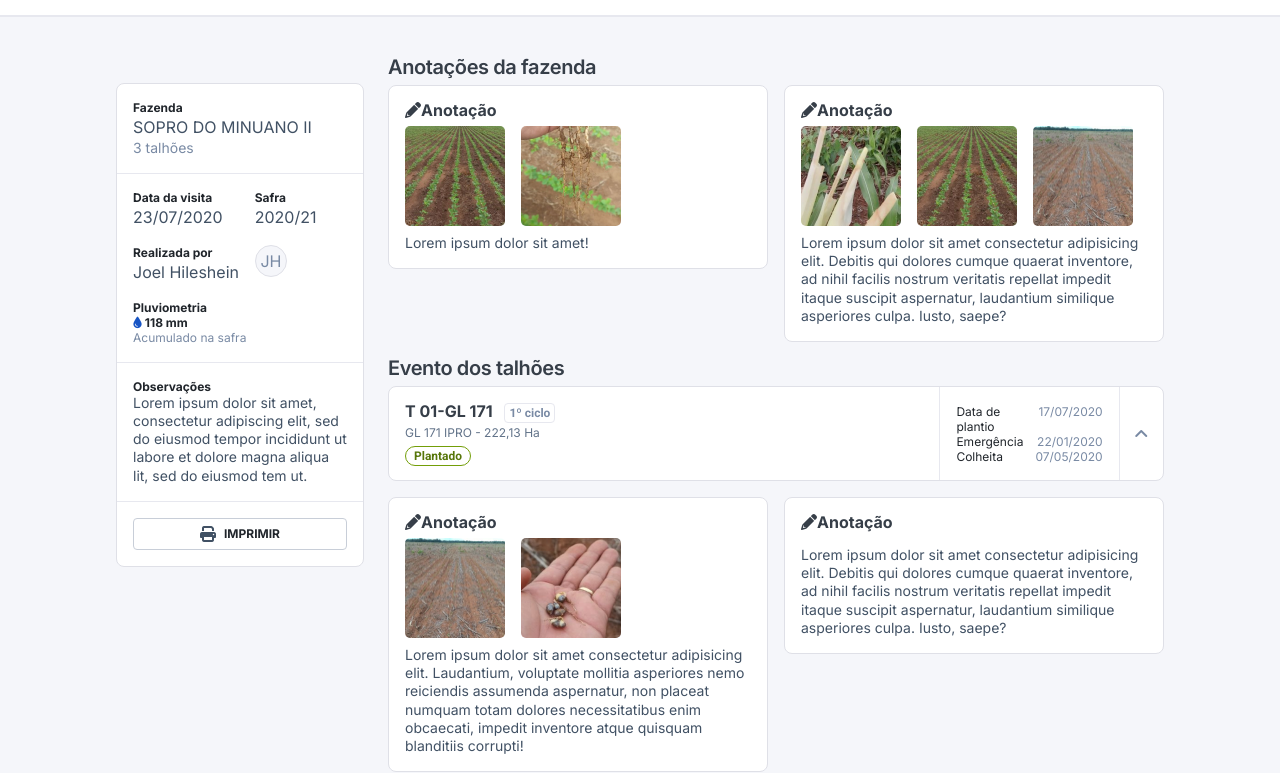
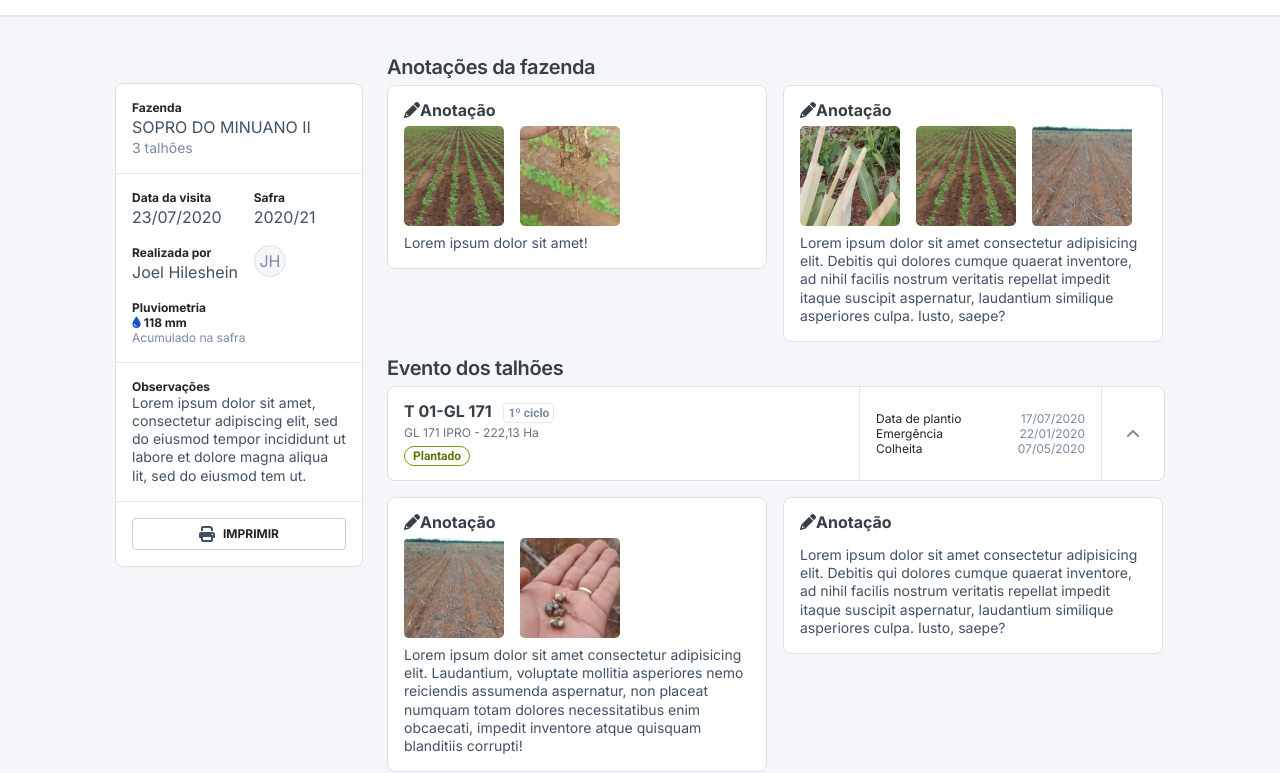
Before and after one commit to PedroPortow/Projeto_CheckPlant, a plain HTML site: page index.html in a window 1280 px wide. Shown: the part 47-820 px from the top of the page. Drawn offline with Linux system fonts and the light colour scheme.

Commit message:
fixes 2 width

```diff
--- a/sass/2-layouts/_aside.sass
+++ b/sass/2-layouts/_aside.sass
@@ -54,7 +54,6 @@
         .second-coluna
             display: flex
             flex-direction: column
-            justify-content: space-between
 
             justify-content: flex-start
             gap: 16px
--- a/sass/2-layouts/_card-100w.sass
+++ b/sass/2-layouts/_card-100w.sass
@@ -8,7 +8,7 @@
     margin-bottom: 16px
 
     &-first-section
-        width: 100%
+        width: 472px
         border-right: 1px solid variables.$grey-color
         padding: 16px
 
```
Also changed, not shown: css/main.css, 1 other file.
